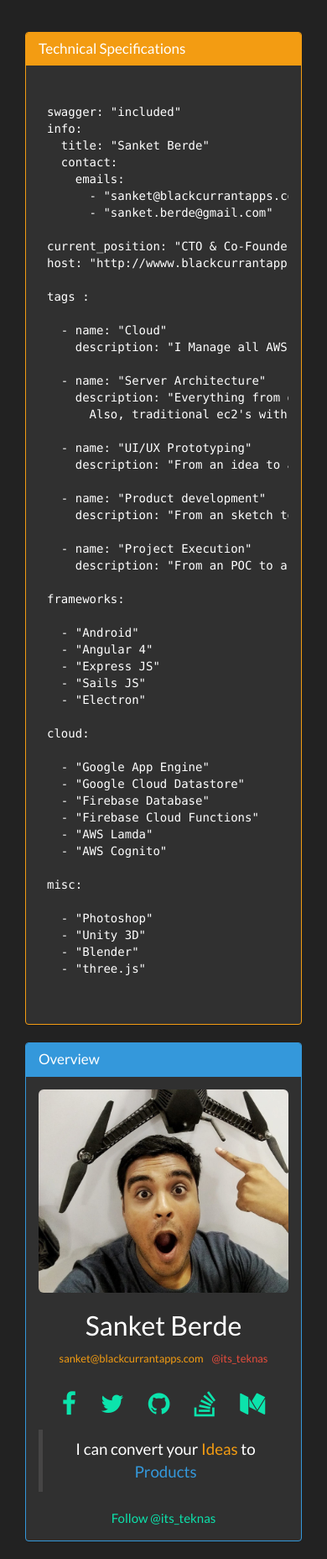
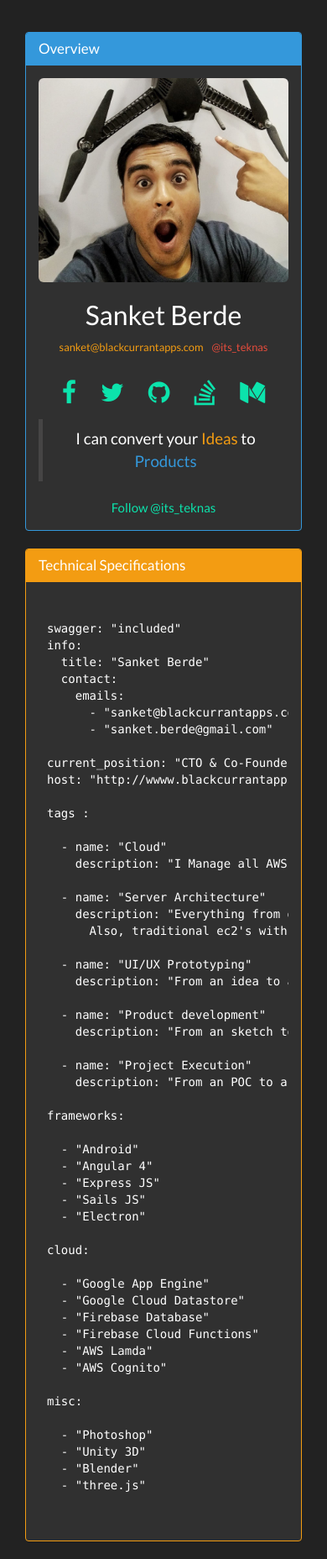
Before and after one commit to itsTeknas/itsTeknas.github.io, a plain HTML site: page index.html in a window 390 px wide. Shown: the whole page at 84% size. Drawn offline with nearby package versions, Linux system fonts and the light colour scheme.

Commit message:
added proper collapsing behavior

```diff
--- a/index.html
+++ b/index.html
@@ -13,7 +13,60 @@
 <body style="padding-top: 1cm">
 
   <div class="container-fluid">
-    <div class="col-md-8">
+
+    <div class="col-sm-4 col-sm-push-8">
+
+      <div class="panel panel-info">
+        <div class="panel-heading">
+          <h3 class="panel-title">Overview</h3>
+        </div>
+        <div class="panel-body" align="center">
+
+          <img src="./sanket.jpg" class="img-responsive img-rounded" alt="Profile Picture">
+          <h2 class="display-3">Sanket Berde</h2>
+          <small>
+            <span>
+              <a class="text-warning" href="mailto:sanket@blackcurrantapps.com?Subject=Hey%20there%20!">sanket@blackcurrantapps.com</a>
+              &nbsp;&nbsp;
+              <a class="text-danger" href="https://twitter.com/its_teknas">@its_teknas</a>
+            </span>
+          </small>
+          <br>
+          <br>
+          <p style="font-size: 2em">
+            <a href="https://www.facebook.com/sanket.berde">
+              <i class="fa fa-facebook" aria-hidden="true"></i>
+            </a>
+            &nbsp; &nbsp;
+            <a href="https://twitter.com/its_teknas">
+              <i class="fa fa-twitter" aria-hidden="true"></i>
+            </a>
+            &nbsp; &nbsp;
+            <a href="https://github.com/itsTeknas">
+              <i class="fa fa-github" aria-hidden="true"></i>
+            </a>
+            &nbsp; &nbsp;
+            <a href="https://stackoverflow.com/users/1942593/sanket-berde">
+              <i class="fa fa-stack-overflow" aria-hidden="true"></i>
+            </a>
+            &nbsp; &nbsp;
+            <a href="https://medium.com/@sanket.berde">
+              <i class="fa fa-medium" aria-hidden="true"></i>
+            </a>
+          </p>
+          <blockquote class="blockquote">
+            <p class="mb-0">I can convert your
+              <span class="text-warning">Ideas</span> to
+              <span class="text-info">Products</span>
+            </p>
+          </blockquote>
+          <a href="https://twitter.com/its_teknas?ref_src=twsrc%5Etfw" class="twitter-follow-button" data-size="large" data-show-count="false">Follow @its_teknas</a>
+          <script async src="https://platform.twitter.com/widgets.js" charset="utf-8"></script>
+        </div>
+      </div>
+    </div>
+
+    <div class="col-sm-8 col-sm-pull-4">
       <div class="panel panel-warning">
         <div class="panel-heading">
           <h3 class="panel-title">Technical Specifications</h3>
@@ -77,70 +130,21 @@ misc:
       </div>
 
     </div>
-    <div class="col-md-4">
 
-      <div class="panel panel-info">
-          <div class="panel-heading">
-            <h3 class="panel-title">Overview</h3>
-          </div>
-          <div class="panel-body" align="center">
-
-            <img src="./sanket.jpg" class="img-responsive img-rounded" alt="Profile Picture">
-              <h2 class="display-3">Sanket Berde</h2>
-              <small>
-                <span>
-                    <a class="text-warning" href="mailto:sanket@blackcurrantapps.com?Subject=Hey%20there%20!">sanket@blackcurrantapps.com</a>
-                    &nbsp;&nbsp;
-                    <a class="text-danger" href="https://twitter.com/its_teknas">@its_teknas</a>
-                </span>
-              </small>
-              <br>
-              <br>
-              <p style="font-size: 2em">
-                <a href="https://www.facebook.com/sanket.berde">
-                  <i class="fa fa-facebook" aria-hidden="true"></i>
-                </a>
-                &nbsp; &nbsp;
-                <a href="https://twitter.com/its_teknas">
-                  <i class="fa fa-twitter" aria-hidden="true"></i>
-                </a>
-                &nbsp; &nbsp;
-                <a href="https://github.com/itsTeknas">
-                  <i class="fa fa-github" aria-hidden="true"></i>
-                </a>
-                &nbsp; &nbsp;
-                <a href="https://stackoverflow.com/users/1942593/sanket-berde">
-                  <i class="fa fa-stack-overflow" aria-hidden="true"></i>
-                </a>
-                &nbsp; &nbsp;
-                <a href="https://medium.com/@sanket.berde">
-                  <i class="fa fa-medium" aria-hidden="true"></i>
-                </a>
-              </p>
-              <blockquote class="blockquote">
-                <p class="mb-0">I can convert your <span class="text-warning">Ideas</span> to <span class="text-info">Products</span></p>
-              </blockquote>
-              <a href="https://twitter.com/its_teknas?ref_src=twsrc%5Etfw" class="twitter-follow-button" data-size="large" data-show-count="false">Follow @its_teknas</a><script async src="https://platform.twitter.com/widgets.js" charset="utf-8"></script>
-          </div>
-      </div>
-    </div>
   </div>
 
   <script src="https://code.jquery.com/jquery-3.2.1.min.js" integrity="sha256-hwg4gsxgFZhOsEEamdOYGBf13FyQuiTwlAQgxVSNgt4="
     crossorigin="anonymous"></script>
-
-  <!-- Latest compiled and minified JavaScript -->
   <script src="https://maxcdn.bootstrapcdn.com/bootstrap/3.3.7/js/bootstrap.min.js" integrity="sha384-Tc5IQib027qvyjSMfHjOMaLkfuWVxZxUPnCJA7l2mCWNIpG9mGCD8wGNIcPD7Txa"
     crossorigin="anonymous"></script>
 
-  <!-- Google Analytics: change UA-XXXXX-Y to be your site's ID. -->
   <script>
     window.ga = function () {
       ga.q.push(arguments)
     };
     ga.q = [];
     ga.l = +new Date;
-    ga('create', 'UA-XXXXX-Y', 'auto');
+    ga('create', 'UA-52405883-6', 'auto');
     ga('send', 'pageview')
   </script>
   <script src="https://www.google-analytics.com/analytics.js" async defer></script>
```
